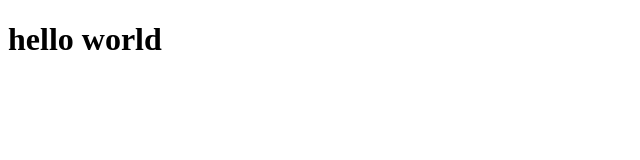
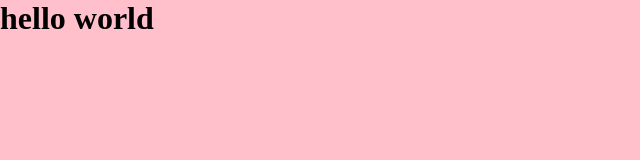
Before and after one commit to eseeeeee/website, a plain HTML site: page index.html in a window 1280 px wide. Shown: the whole page, without its empty margins (0-640 px from the left). Drawn offline with Linux system fonts and the light colour scheme.

Commit message:
initialization of css and js

```diff
--- a/index.html
+++ b/index.html
@@ -4,8 +4,10 @@
     <meta charset="UTF-8" />
     <meta name="viewport" content="width=device-width, initial-scale=1.0" />
     <title>Document</title>
+    <link rel="stylesheet" href="./style.css" />
   </head>
   <body>
     <h1>hello world</h1>
+    <script src="./script.js"></script>
   </body>
 </html>
--- /dev/null
+++ b/style.css
@@ -0,0 +1,5 @@
+* {
+  margin: 0;
+  box-sizing: border-box;
+  background-color: pink;
+}
```
Also changed, not shown: script.js (added).
